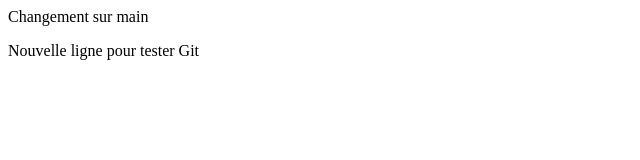
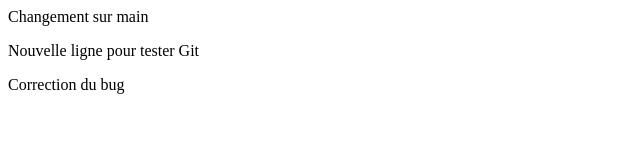
Before and after one commit to arijeddai530/tp-git, a plain HTML site: page index.html in a window 1280 px wide. Shown: the whole page, without its empty margins (0-640 px from the left). Drawn offline with Linux system fonts and the light colour scheme.

Commit message:
Correction d'un bug critique

```diff
--- a/index.html
+++ b/index.html
@@ -1,2 +1,2 @@
 <p>Changement sur main</p>
-<p>Nouvelle ligne pour tester Git</p>
+<p>Nouvelle ligne pour tester Git</p><p>Correction du bug</p>
```
